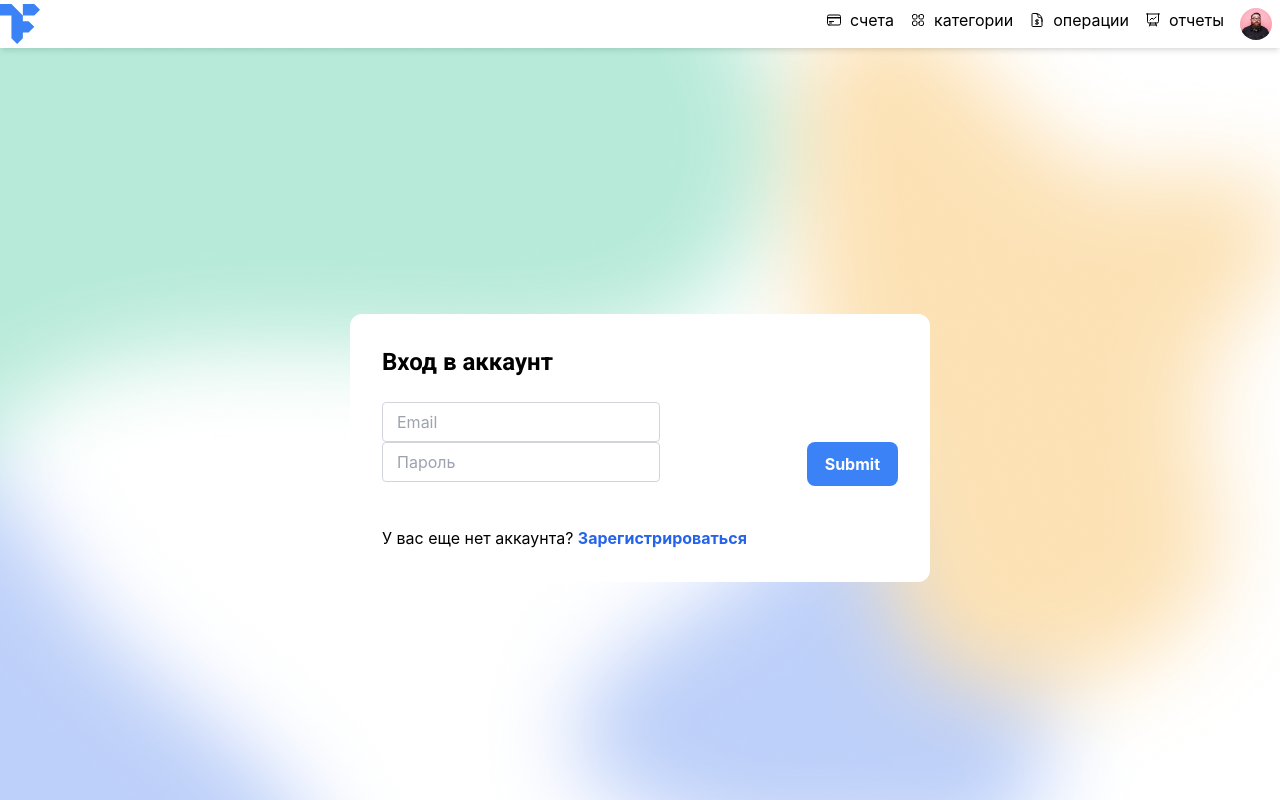
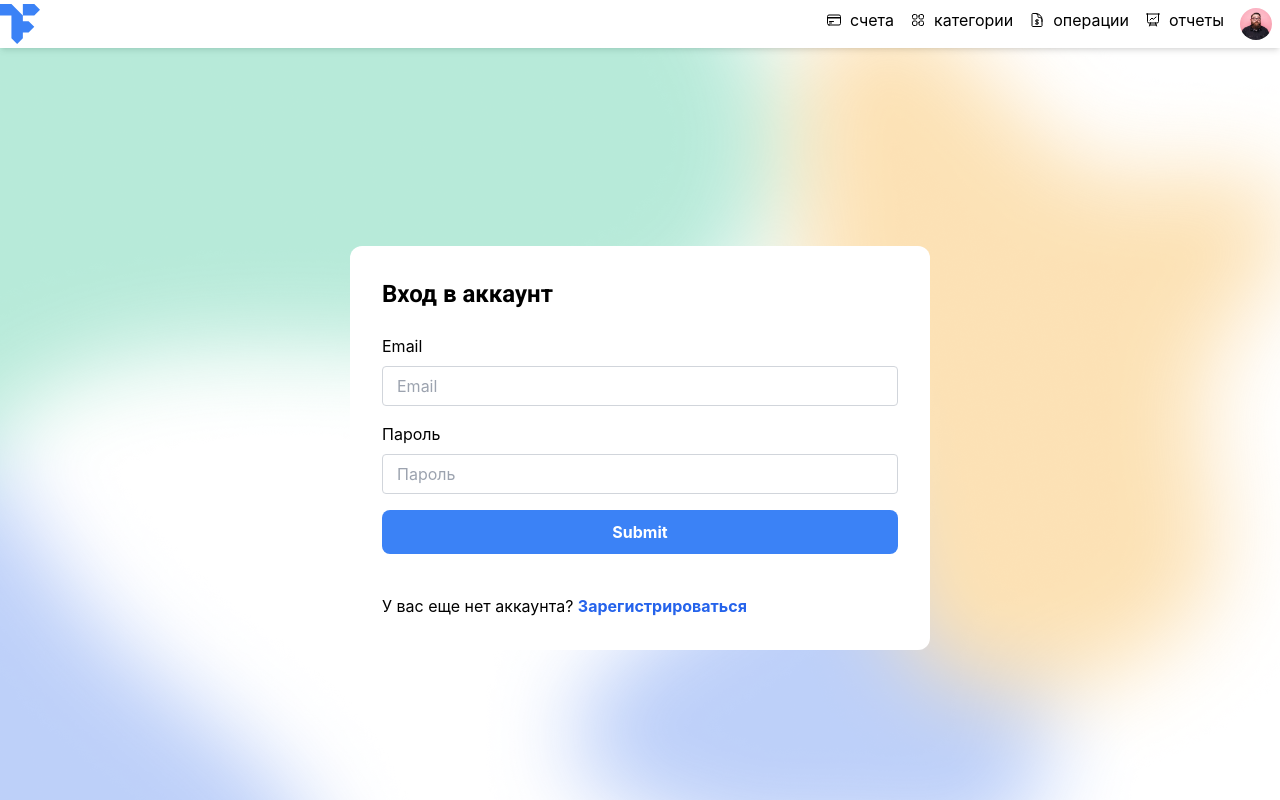
Before and after one commit to okokanya/finance-tracker, a Next.js app: page /signin in a window 1280 px wide. Built offline with nearby package versions, Linux system fonts and the light colour scheme.

Commit message:
form styling

```diff
--- a/src/pages/signin/index.tsx
+++ b/src/pages/signin/index.tsx
@@ -48,9 +48,12 @@ const Signin = () => {
     <MainWrap>
       <FormWrap>
         <h1 className='ml-0 mr-auto'>Вход в аккаунт</h1>
-        <form className='flex flex-wrap w-full justify-between' onSubmit={handleSubmit(onSubmit)}>
-          <Input type="email" placeholder="Email" {...register("email", { required: true })} errorText={errors.email?.message} />
-          <Input type="password" placeholder="Пароль" {...register("password", { required: true })} errorText={errors.password?.message} />
+        <form className='flex flex-wrap flex-col w-full justify-between' onSubmit={handleSubmit(onSubmit)}>
+          <label htmlFor="email" className="mb-2">Email</label>
+          <Input type="email" className="mb-4" placeholder="Email" {...register("email", { required: true })} errorText={errors.email?.message} />
+
+          <label htmlFor="password" className="mb-2">Пароль</label>
+          <Input type="password" className="mb-4" placeholder="Пароль" {...register("password", { required: true })} errorText={errors.password?.message} />
           <Button>
             <input type="submit" />
           </Button>
```
